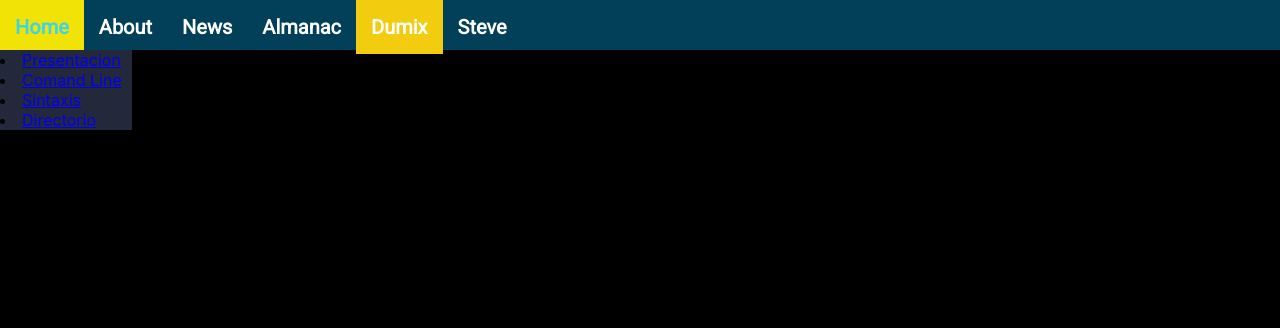
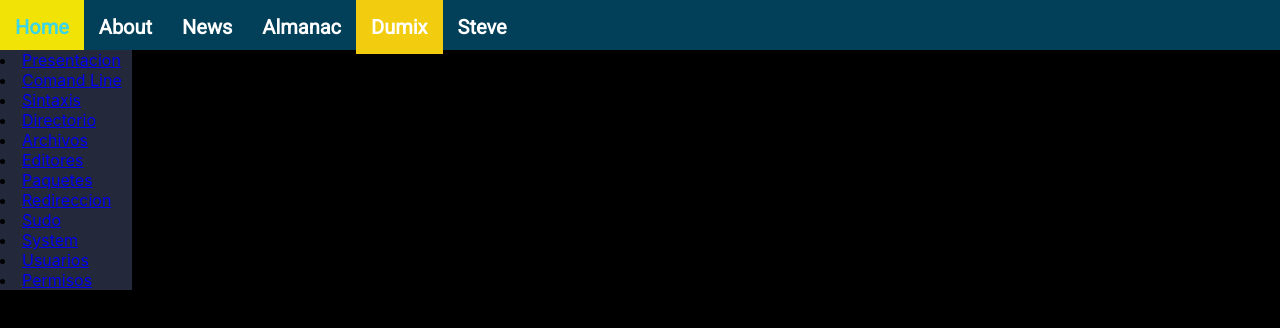
Before and after one commit to SteveBartmoss/steveapp, a React (Create React App) app: page /dumix/curse/pimp in a window 1280 px wide. Shown: the top 328 px of the page. Built offline with nearby package versions, Linux system fonts and the light colour scheme.

Commit message:
add new items for the new subjets

```diff
--- a/src/dumix/Linux1/routes/Linux1Navbar.jsx
+++ b/src/dumix/Linux1/routes/Linux1Navbar.jsx
@@ -21,6 +21,38 @@ function Linux1NavBar(){
                 <NavLink className={({isActive})=> `tema ${isActive ? 'Active':''}`} to="directorio">Directorio</NavLink>
             </li>
 
+            <li>
+                <NavLink className={({isActive})=> `tema ${isActive ? 'Active':''}`} to="archivos">Archivos</NavLink>
+            </li>
+
+            <li>
+                <NavLink className={({isActive})=> `tema ${isActive ? 'Active':''}`} to="editores">Editores</NavLink>
+            </li>
+
+            <li>
+                <NavLink className={({isActive})=> `tema ${isActive ? 'Active':''}`} to="paquetes">Paquetes</NavLink>
+            </li>
+
+            <li>
+                <NavLink className={({isActive})=> `tema ${isActive ? 'Active':''}`} to="redireccion">Redireccion</NavLink>
+            </li>
+
+            <li>
+                <NavLink className={({isActive})=> `tema ${isActive ? 'Active':''}`} to="sudo">Sudo</NavLink>
+            </li>
+
+            <li>
+                <NavLink className={({isActive})=> `tema ${isActive ? 'Active':''}`} to="system">System</NavLink>
+            </li>
+
+            <li>
+                <NavLink className={({isActive})=> `tema ${isActive ? 'Active':''}`} to="usuarios">Usuarios</NavLink>
+            </li>
+
+            <li>
+                <NavLink className={({isActive})=> `tema ${isActive ? 'Active':''}`} to="permisos">Permisos</NavLink>
+            </li>
+
         </div>
     );
 }
```
